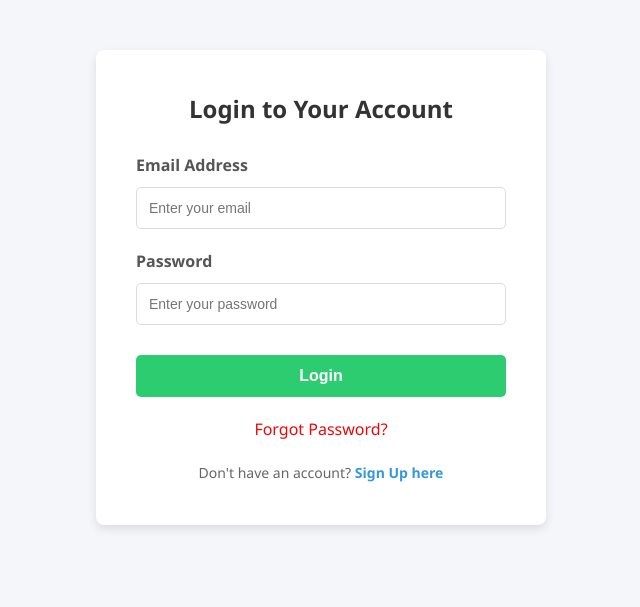
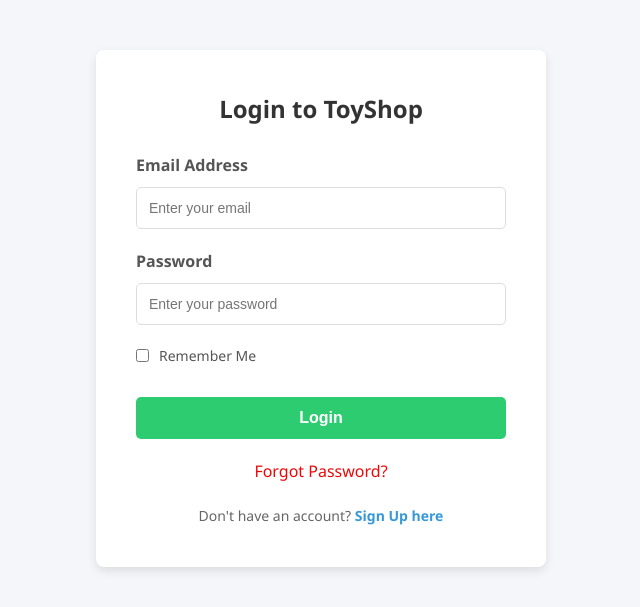
Before and after one commit to FF-SHIFAT/Onlinetoyshop, a PHP site: page /Views/login.php in a window 1280 px wide. Shown: the top 607 px of the page, without its empty margins (319-959 px from the left). Run offline with PHP 8.4, Linux system fonts and the light colour scheme.

Commit message:
feat: implemented cookies for remember me and global variables

```diff
--- a/Models/dbConnect.php
+++ b/Models/dbConnect.php
@@ -1,26 +1,18 @@
 <?php
+$servername = "localhost";
+$username = "root";
+$password = "";
+$dbname = "toyshop_db";
 
-$host = "localhost";
-$user = "root";
-$pass = "";
-$db_name = "toyshop_db";
+$conn = mysqli_connect($servername, $username, $password, $dbname);
 
-function dbConnect()
-{
-    global $host;
-    global $user;
-    global $pass;
-    global $db_name;
-
-    $conn = mysqli_connect($host, $user, $pass, $db_name);
-
-    if (!$conn) {
-        die("Connection Failed: " . mysqli_connect_error());
-    }
-
-    return $conn;
+if (!$conn) {
+    die("Connection failed: " . mysqli_connect_error());
 }
 
-$conn = dbConnect();
+$GLOBALS['site_config'] = [
+    'app_name' => ' ToyShop',
+    'currency' => 'Tk. '
+];
 
 ?>
--- a/Views/login.php
+++ b/Views/login.php
@@ -1,5 +1,6 @@
 <?php
 session_start();
+require_once '../Models/dbConnect.php';
 
 if (isset($_SESSION['user_id'])) {
     if ($_SESSION['role'] == 'admin') {
@@ -9,19 +10,40 @@ if (isset($_SESSION['user_id'])) {
     }
     exit();
 }
+
+$saved_email = "";
+if (isset($_COOKIE['user_email'])) {
+    $saved_email = $_COOKIE['user_email'];
+}
 ?>
+
 <!DOCTYPE html>
 <html lang="en">
 <head>
     <meta charset="UTF-8">
-    <title>Login - Online Toy Shop</title>
+    <title>Login - <?php echo $GLOBALS['site_config']['app_name']; ?></title>
     <link rel="stylesheet" href="css/style.css">
+    <style>
+        .remember-me-group {
+            display: flex;
+            align-items: center;
+            gap: 10px;
+            margin-bottom: 20px;
+            font-size: 14px;
+            color: #555;
+            cursor: pointer;
+        }
+        .remember-me-group input {
+            width: auto;
+            cursor: pointer;
+        }
+    </style>
 </head>
 <body>
 
 <div class="container">
     <div class="form-container">
-        <h2>Login to Your Account</h2>
+        <h2>Login to <?php echo $GLOBALS['site_config']['app_name']; ?></h2>
 
         <?php if(isset($_SESSION['error_msg'])): ?>
             <div class="alert alert-error">
@@ -30,13 +52,21 @@ if (isset($_SESSION['user_id'])) {
                     unset($_SESSION['error_msg']);
                 ?>
             </div>
+        <?php if(isset($_SESSION['success'])): ?>
+             <div class="alert alert-success" style="background:#d4edda; color:#155724; padding:10px; border-radius:5px; margin-bottom:15px;">
+                <?php
+                    echo $_SESSION['success'];
+                    unset($_SESSION['success']);
+                ?>
+            </div>
+        <?php endif; ?>
         <?php endif; ?>
 
         <form action="../Controllers/authControl.php" method="POST">
 
             <div class="form-group">
                 <label>Email Address</label>
-                <input type="email" name="email" required placeholder="Enter your email">
+                <input type="email" name="email" value="<?php echo $saved_email; ?>" required placeholder="Enter your email">
             </div>
 
             <div class="form-group">
@@ -44,11 +74,16 @@ if (isset($_SESSION['user_id'])) {
                 <input type="password" name="password" required placeholder="Enter your password">
             </div>
 
+            <label class="remember-me-group">
+                <input type="checkbox" name="remember_me" <?php if(!empty($saved_email)) echo "checked"; ?>>
+                Remember Me
+            </label>
+
             <button type="submit" name="login_btn" class="btn">Login</button>
         </form>
 
         <div style="text-align: center; margin-top: 20px;">
-        <a href="forgot_password.php" style="color: #ec0808; font-size: 16px; text-decoration: none;">Forgot Password?</a>
+            <a href="forgot_password.php" style="color: #ec0808; font-size: 16px; text-decoration: none;">Forgot Password?</a>
         </div>
 
         <div class="form-footer">
```
Also changed, not shown: Controllers/authControl.php (+8 -1 lines).
